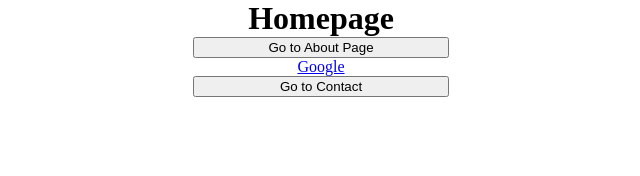
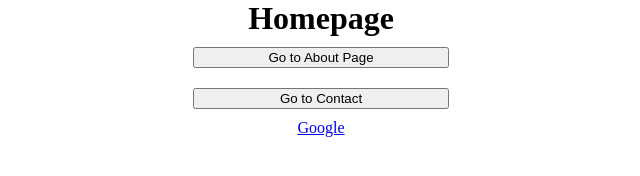
Before and after one commit to max-cendalski/test-repoVanillaJS, a website: page index.html in a window 1280 px wide. Shown: the whole page, without its empty margins (319-959 px from the left). Drawn offline with Linux system fonts and the light colour scheme.

Commit message:
added margin to buttons

```diff
--- a/css/layout.css
+++ b/css/layout.css
@@ -21,10 +21,10 @@ input, button {
 
 button {
   width:20%;
-  margin: 0 auto;
+  margin: 10px auto;
 }
 .button:active {
-  transform: scale(1.2)
+  transform: scale(1.1)
 }
 
 .create {
--- a/index.html
+++ b/index.html
@@ -19,13 +19,13 @@
         <div class="view" data-view="homepage">
           <h1>Homepage</h1>
           <button class="button button-to-about">Go to About Page</button>
+          <button class="button button-to-contact">Go to Contact</button>
           <a href="https://www.Google.com" class="link-to-google">Google</a>
-          <button class="button button-to-contact">Go to Contact</button>
         </div>
 
         <div class="view hidden" data-view="contact">
           <h1>Contact</h1>
-          <button  id="button-to-home-from-contact" class="button">Go to Homepage</button>
+          <button id="button-to-home-from-contact" class="button">Go to Homepage</button>
           <a href="https://www.Google.com" class="link-to-google">Google</a>
         </div>
 
```
